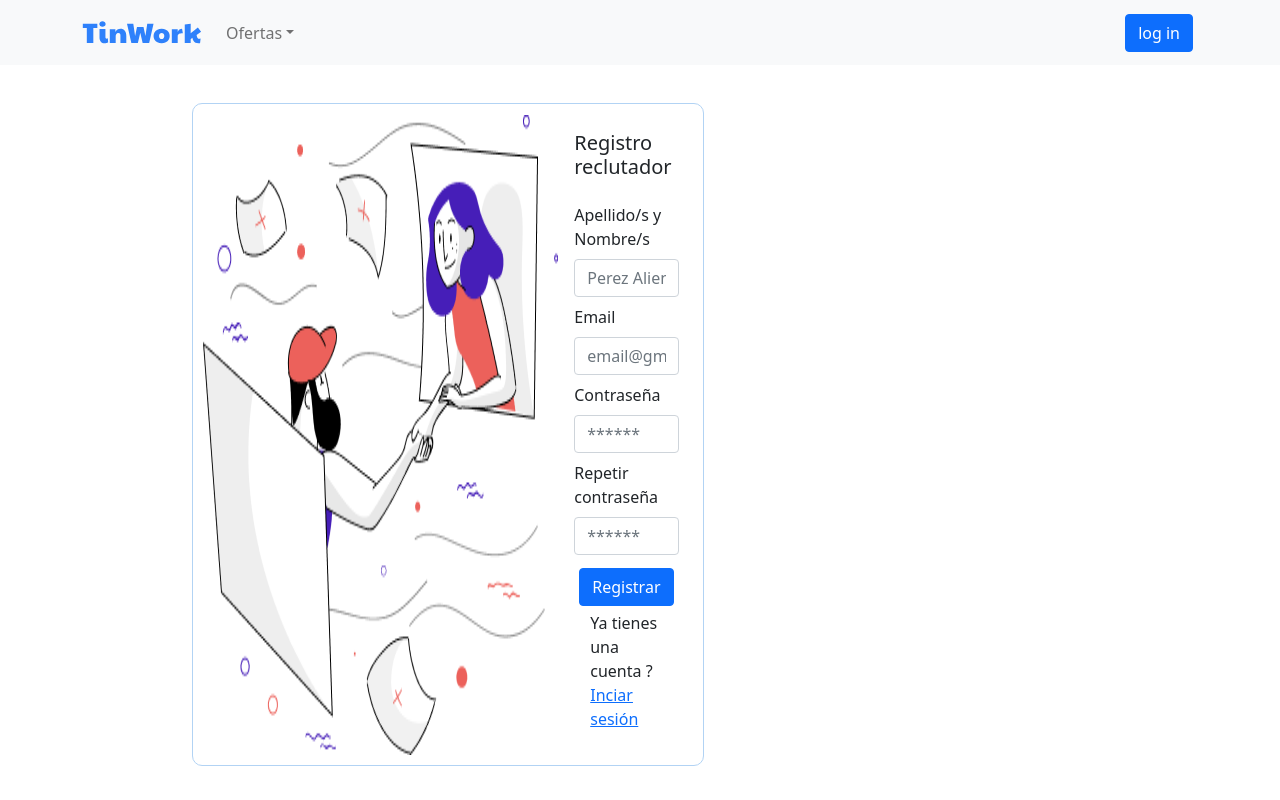
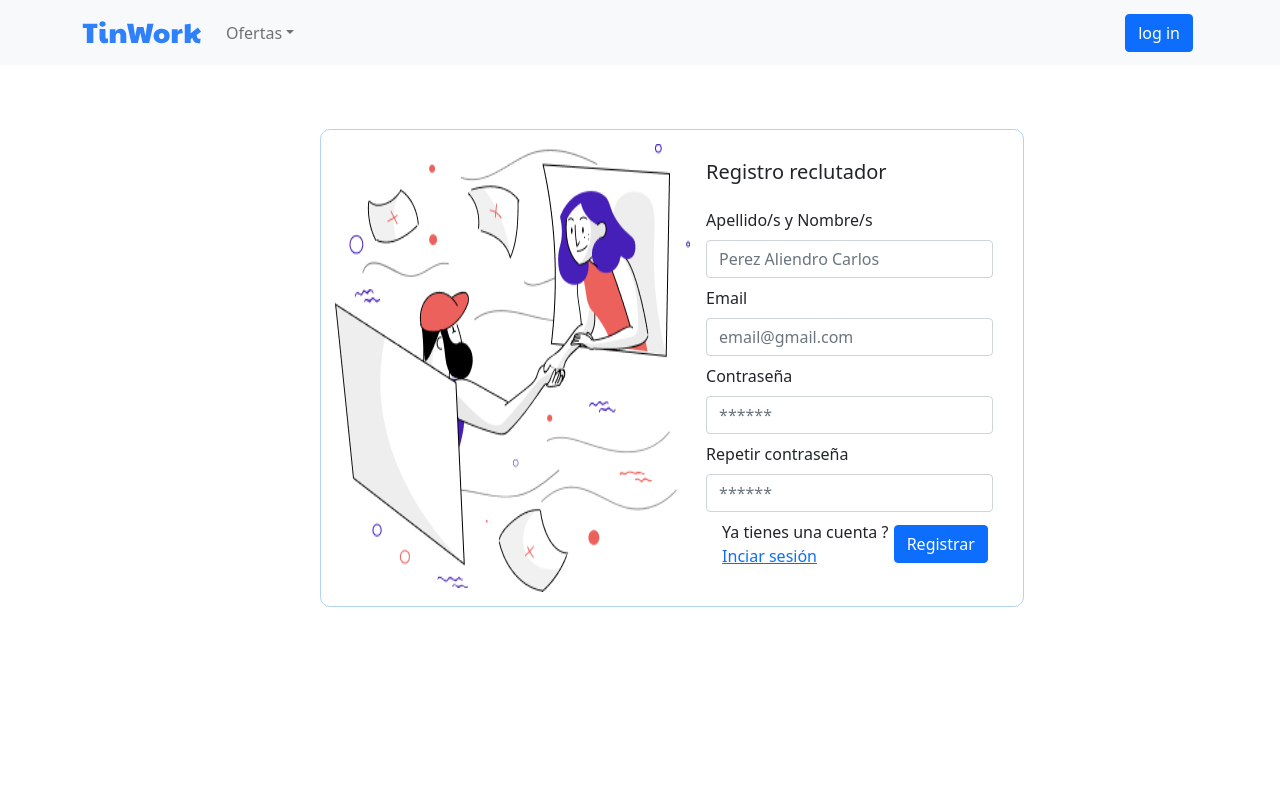
Before and after one commit to Proyecto-Final-Frre/TinWork, a React (Create React App) app: page /register in a window 1280 px wide. Built offline with nearby package versions, Linux system fonts and the light colour scheme; no server answers.

Commit message:
registro y login de candidatos

```diff
--- a/src/components/Login/Login.js
+++ b/src/components/Login/Login.js
@@ -10,7 +10,7 @@ function Login() {
     email: "",
     password: "",
   });
-  const { login, loginWithGoogle, resetPassword } = useAuth();
+  const { login, loginWithGoogle } = useAuth();
   const [error, setError] = useState("");
   const navigate = useNavigate();
 
@@ -27,34 +27,21 @@ function Login() {
       if (error.code === "auth/user-not-found") {
         setError("El usuario aún no esta registrado")
       }
-
-
     }
   };
 
-  const handleChange = ({ target: { value, name } }) =>
-    setUser({ ...user, [name]: value });
 
   const handleGoogleSignin = async () => {
     try {
       await loginWithGoogle();
       navigate("/");
     } catch (error) {
-      console.log("Error",error.message)
+      console.log("Error", error.message)
       setError(error.message);
     }
   };
 
-  const handleResetPassword = async (e) => {
-    e.preventDefault();
-    if (!user.email) return setError("Write an email to reset password");
-    try {
-      await resetPassword(user.email);
-      setError('We sent you an email. Check your inbox')
-    } catch (error) {
-      setError(error.message);
-    }
-  };
+
 
   return (
     <div className="principal-login">
--- a/src/components/Login/style.css
+++ b/src/components/Login/style.css
@@ -1,8 +1,9 @@
 .principal-login {
-    width:35%;
+    width:auto;
     justify-content: center;
     margin-top: 5%;
-    margin-left: 15%;
+    margin-left: 25%;
+    margin-right: 25%;
     align-items: center;
 }
 
--- a/src/components/Register/style.css
+++ b/src/components/Register/style.css
@@ -1,9 +1,10 @@
 .principal {
-    width:40%;
+    width:auto;
     justify-content: center;
-    margin-top: 3%;
-    margin-left: 15%;
+    margin-left: 25%;
+    margin-right: 20%;
     align-items: center;
+    margin-top: 5%;
 
 }
 
--- a/src/context/AuthContext.js
+++ b/src/context/AuthContext.js
@@ -6,7 +6,6 @@ import {
   onAuthStateChanged,
   GoogleAuthProvider,
   signInWithPopup,
-  sendPasswordResetEmail,
 } from "firebase/auth";
 import { auth } from "../config/firebase"
 
@@ -37,7 +36,6 @@ export function AuthProvider({ children }) {
 
   const logout = () => signOut(auth);
 
-  const resetPassword = async (email) => sendPasswordResetEmail(auth, email);
 
   useEffect(() => {
     const unsubuscribe = onAuthStateChanged(auth, (currentUser) => {
@@ -57,7 +55,6 @@ export function AuthProvider({ children }) {
         logout,
         loading,
         loginWithGoogle,
-        resetPassword,
       }}
     >
       {children}
```
Lines whose indentation alone changed are shown as unchanged.
